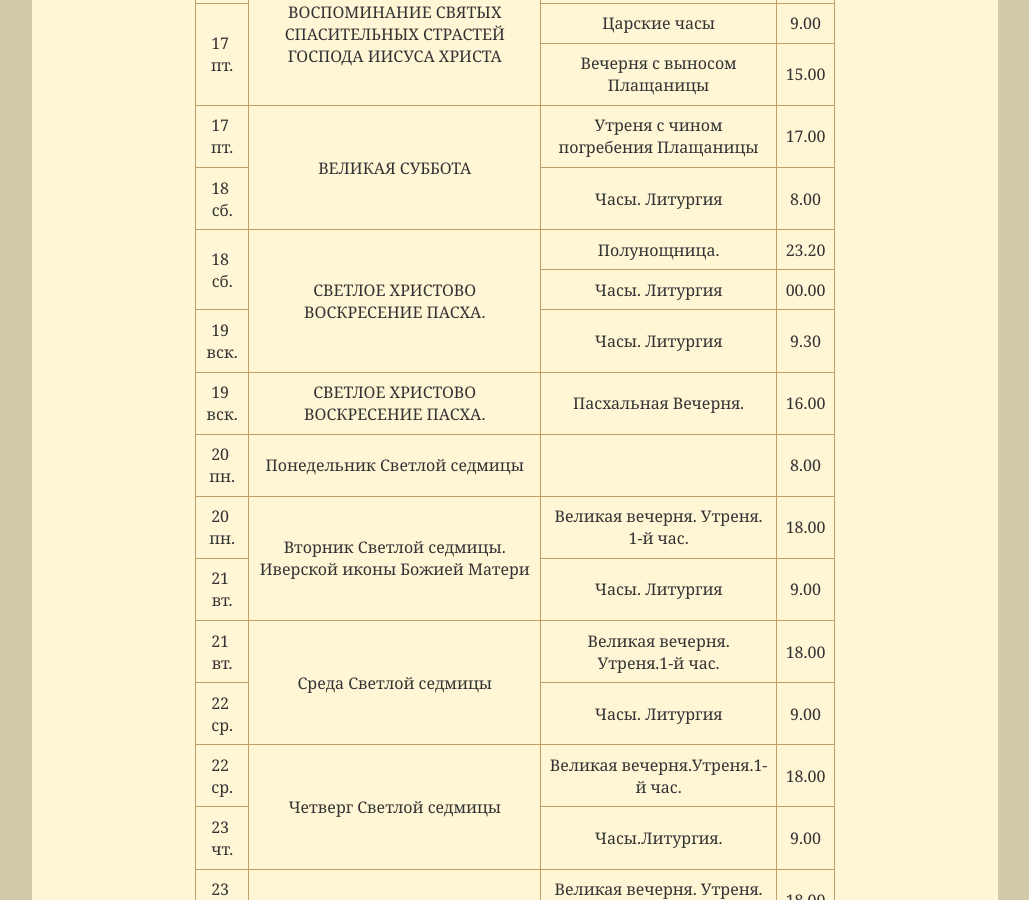
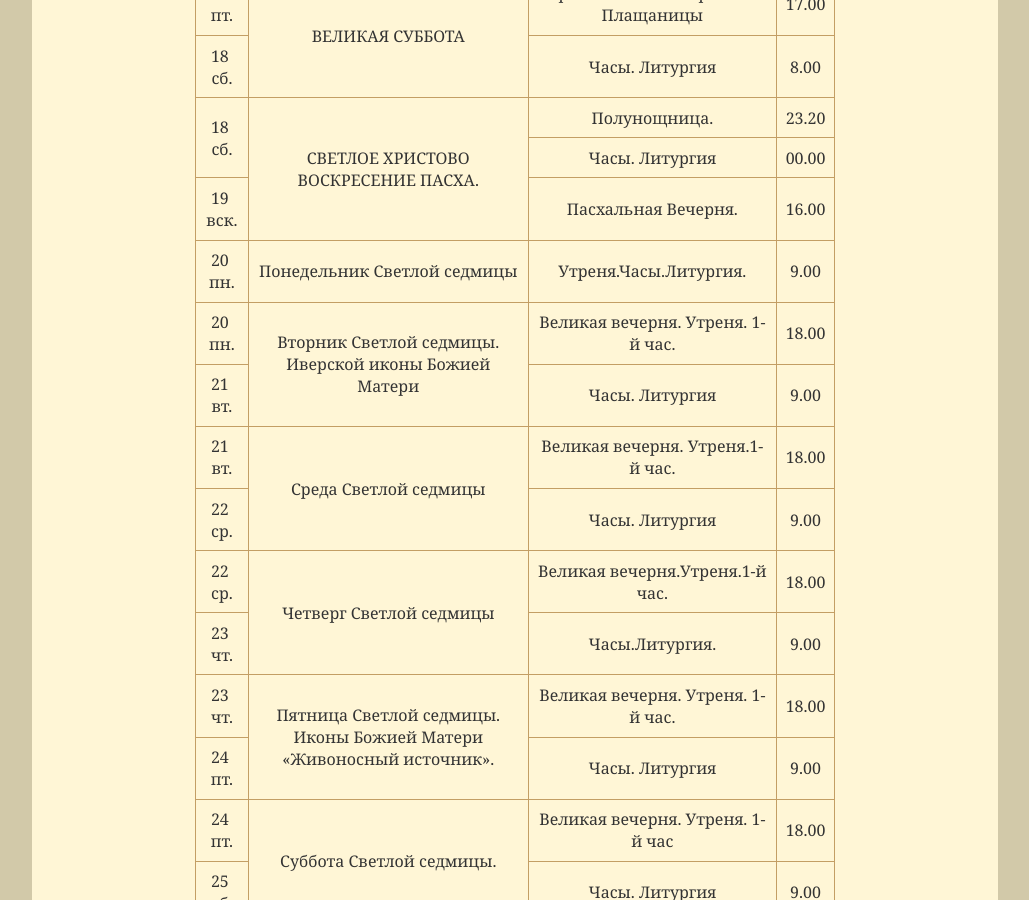
Before and after one commit to hramotradnoe/hramotradnoe.github.io, a Jekyll site: the page built from schedule/index.html, in a window 1280 px wide and 900 px high, scrolled down 2161 px. Shown: the whole window, without its empty margins (125-1154 px from the left). Built offline with Jekyll 4.4.1, drawn with Linux system fonts in a browser that asks for light colours.

Commit message:
Update schedule.yml

```diff
--- a/_data/schedule.yml
+++ b/_data/schedule.yml
@@ -121,17 +121,13 @@ timetable:
         time  : '00.00'
         title : "Часы. Литургия"
       - day   : 19&nbsp; вск.
-        time  : '9.30'
-        title : "Часы. Литургия"
- - description : "СВЕТЛОЕ ХРИСТОВО ВОСКРЕСЕНИЕ ПАСХА."
-   services    :
-      - day   : 19&nbsp; вск.
         time  : '16.00'
         title : "Пасхальная Вечерня."
  - description : "Понедельник Светлой седмицы"
    services    :
       - day   : 20&nbsp; пн.
-        time  : '8.00'
+        time  : '9.00'
+        title : "Утреня.Часы.Литургия."
  - description : "Вторник Светлой седмицы. Иверской иконы Божией Матери"
    services    :
       - day   : 20&nbsp; пн.
```
